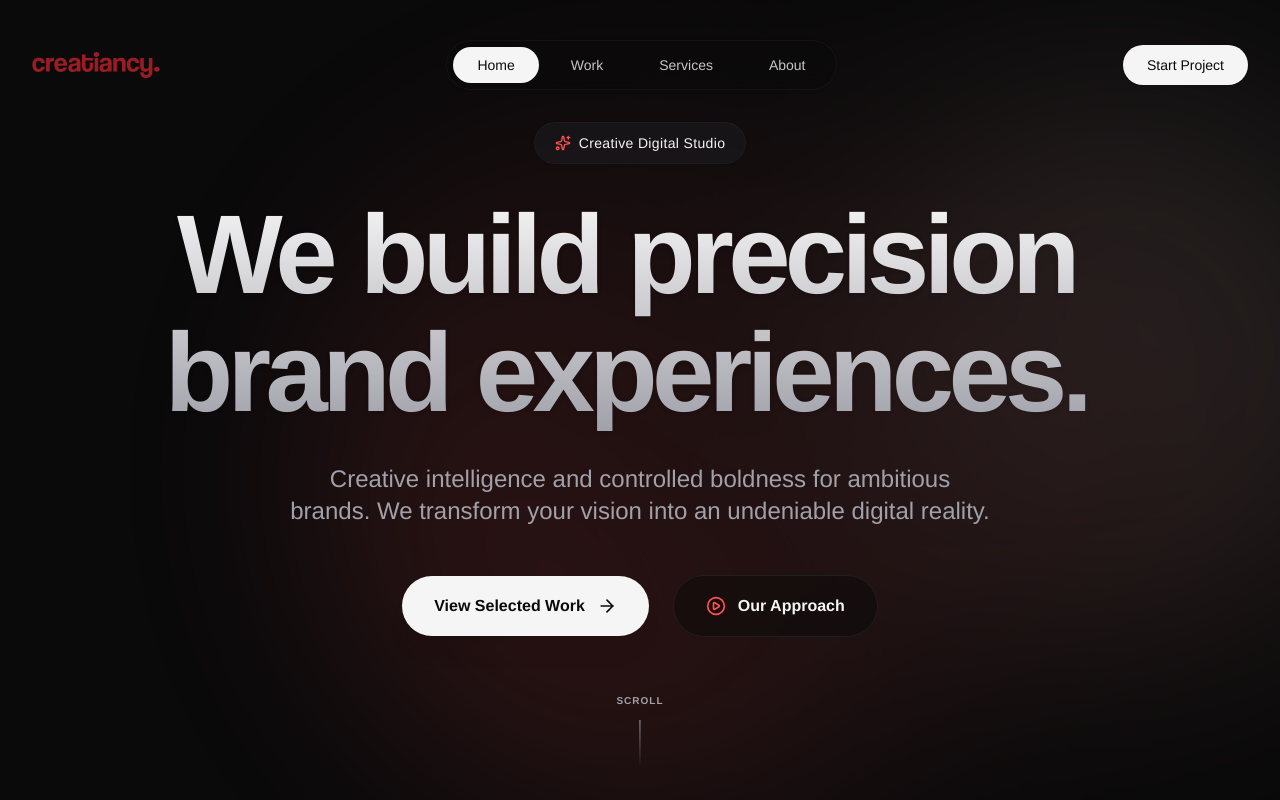
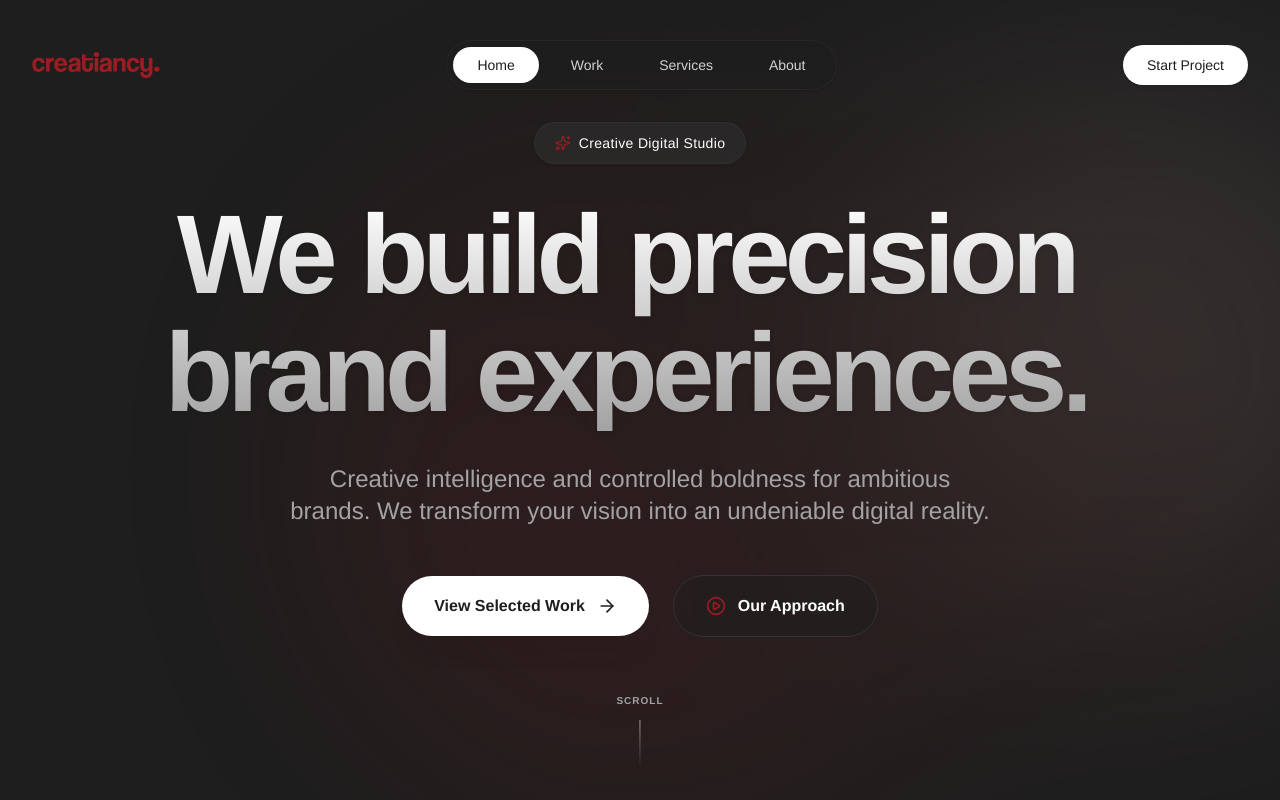
Before and after one commit to therafsanrohan/creatiancy_web, a Next.js app: page / in a window 1280 px wide. Shown: the top 800 px of the page. Built offline with nearby package versions, Linux system fonts and the light colour scheme.

Commit message:
fix: Fixed missing CSS accent tokens to restore UI stability

```diff
--- a/app/theme.css
+++ b/app/theme.css
@@ -1,20 +1,26 @@
 /* app/theme.css */
 :root {
-  --bg: #FAFAFA;      /* Very soft, premium off-white */
-  --text: #171717;    /* Deep but slightly softer than pure black */
-  --accent: #E53935; /* Personalized, elegant striking red alias */
-  --ruby-red: #E53935;
+  --bg: #FBFDF9;
+  /* Lotion */
+  --text: #1E1E1E;
+  /* Eerie Black */
+  --ruby-red: #9B1C22;
+  /* Ruby Red Accent */
+  --accent: #9B1C22;
 
-  --muted: #E5E5E5;
-  --muted-fg: #737373;
+  --muted: #EAEAEA;
+  --muted-fg: #666666;
 }
 
 .dark {
-  --bg: #0A0A0B;      /* Rich, cinematic deep dark */
-  --text: #F5F5F5;    /* Soft elegant white */
-  --accent: #FF5252; /* Vivid premium red in dark mode */
-  --ruby-red: #FF5252;
+  --bg: #1E1E1E;
+  /* Eerie Black */
+  --text: #FFFFFF;
+  /* White */
+  --ruby-red: #9B1C22;
+  /* Ruby Red Accent */
+  --accent: #9B1C22;
 
-  --muted: #1F1F22;
-  --muted-fg: #A1A1AA;
+  --muted: #333333;
+  --muted-fg: #A3A3A3;
 }
```
